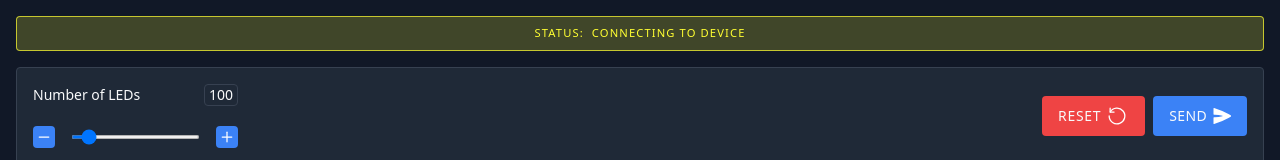
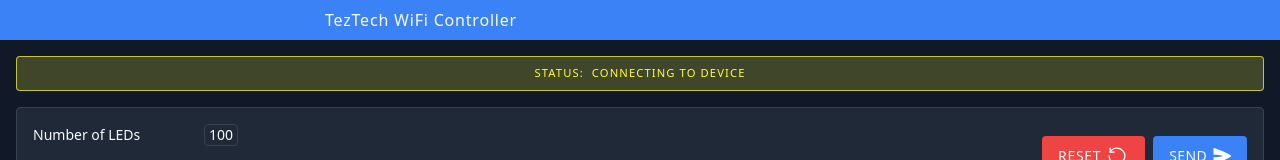
Before and after one commit to Chauhan-Aniket/led-pattern-controller, a React (Create React App) app: page / in a window 1280 px wide. Shown: the top 160 px of the page. Built offline with nearby package versions, Linux system fonts and the light colour scheme; no server answers.

Commit message:
create: marqueeText for title

```diff
--- a/src/App.js
+++ b/src/App.js
@@ -1,6 +1,7 @@
 import React, { useState, useEffect } from "react";
 import Accordion from "./components/Accordion";
 import IconButton from "./components/IconButton";
+import MarqueeText from "./components/MarqueeText";
 
 import { patternConfig } from "./components/PatternParams";
 
@@ -195,6 +196,10 @@
 	};
 
 	return (
+		<>
+			<nav className="sticky top-0 py-2 w-full bg-blue-500 text-gray-50 text-center font-medium tracking-wider overflow-hidden z-[9]">
+				<MarqueeText text="TezTech WiFi Controller" speed={25} />
+			</nav>
 			<main className="min-h-screen p-4 bg-gray-900">
 				<p
 					className={`mb-4 p-2 border ${connectionClass} text-[0.7rem] tracking-widest text-center uppercase rounded`}
@@ -312,6 +317,7 @@
 					/>
 				</section>
 			</main>
+		</>
 	);
 }
 
--- /dev/null
+++ b/src/components/MarqueeText.jsx
@@ -0,0 +1,40 @@
+import React, { useState, useEffect, useRef } from "react";
+
+function MarqueeText({ text, speed }) {
+	const [offset, setOffset] = useState(0);
+	const containerRef = useRef(null);
+
+	useEffect(() => {
+		const intervalId = setInterval(() => {
+			setOffset((offset) => offset - 1);
+		}, speed);
+
+		return () => clearInterval(intervalId);
+	}, [speed]);
+
+	useEffect(() => {
+		if (offset < -containerRef.current.clientWidth) {
+			setOffset(containerRef.current.clientWidth);
+		}
+	}, [offset, containerRef]);
+
+	const styles = {
+		container: {
+			overflow: "hidden",
+			whiteSpace: "nowrap",
+			width: "100%",
+		},
+		text: {
+			transform: `translateX(${offset}px)`,
+			display: "inline-block",
+		},
+	};
+
+	return (
+		<div ref={containerRef} style={styles.container}>
+			<span style={styles.text}>{text}</span>
+		</div>
+	);
+}
+
+export default MarqueeText;
```
Lines whose indentation alone changed are shown as unchanged.
